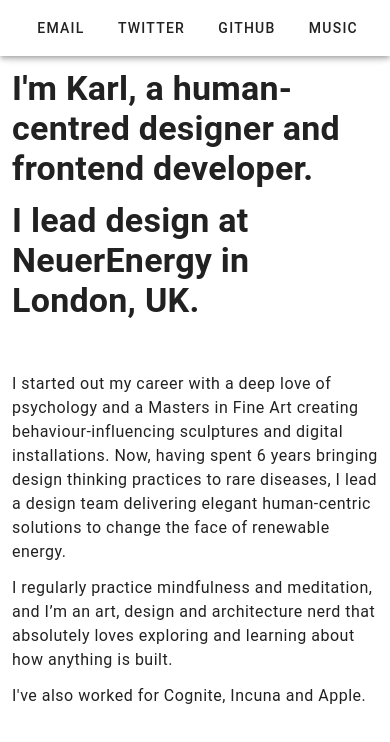
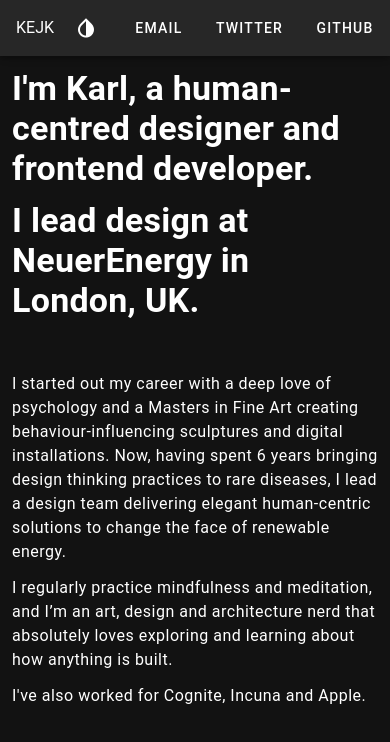
Before and after one commit to kemiljk/kejk_vue_rebuild, a Vue app: page / in a window 390 px wide. Shown: the top 742 px of the page. Built offline with nearby package versions, Linux system fonts and the light colour scheme.

Commit message:
Added in dark/light toggle and replaced SVG logo with text for better responsiveness

```diff
--- a/public/index.html
+++ b/public/index.html
@@ -7,6 +7,7 @@
     <link rel="icon" href="<%= BASE_URL %>favicon.ico">
     <title><%= htmlWebpackPlugin.options.title %></title>
     <link href="https://fonts.googleapis.com/css?family=Karla:400,700&display=swap" rel="stylesheet">
+    <link href="https://fonts.googleapis.com/css?family=Montserrat:800&display=swap" rel="stylesheet">
     <link rel="stylesheet" href="https://cdn.jsdelivr.net/npm/@mdi/font@latest/css/materialdesignicons.min.css">
   </head>
   <body>
--- a/src/App.vue
+++ b/src/App.vue
@@ -1,31 +1,27 @@
 <template>
   <v-app>
-    <v-app-bar app color="white" dark>
+    <v-app-bar app>
       <div class="d-flex align-center">
-        <v-img
-          alt="KEJK"
-          class="shrink mt-1 hidden-sm-and-down"
-          contain
-          min-width="100"
-          src="../src/assets/logo.svg"
-          width="100"
-        />
+        <span class="logo">KEJK</span>
       </div>
       <v-spacer></v-spacer>
-      <v-btn href="mailto:hi@kejk.co" target="_blank" text light>
+      <v-btn @click="toggleTheme" text>
+        <v-icon>mdi-invert-colors</v-icon>
+      </v-btn>
+      <v-btn href="mailto:hi@kejk.co" target="_blank" text>
         <span>Email</span>
       </v-btn>
-      <v-btn href="https://www.twitter.com/_kejk" target="_blank" text light>
+      <v-btn href="https://www.twitter.com/_kejk" target="_blank" text>
         <span>Twitter</span>
       </v-btn>
-      <v-btn href="https://github.com/kemiljk" target="_blank" text light>
+      <v-btn href="https://github.com/kemiljk" target="_blank" text>
         <span>Github</span>
       </v-btn>
       <v-btn
         href="https://music.apple.com/gb/album/cornerstone/1300802348"
         target="_blank"
         text
-        light
+
       >
         <span>Music</span>
       </v-btn>
@@ -42,11 +38,15 @@ import About from "./components/About";
 
 export default {
   name: "App",
-
   components: {
     About
   },
-
+  methods: {
+    toggleTheme() {
+      this.$vuetify.theme.dark = !this.$vuetify.theme.dark
+      this.image
+    }
+  },
   data: () => ({
     //
   })
--- a/src/plugins/vuetify.js
+++ b/src/plugins/vuetify.js
@@ -1,7 +1,10 @@
-import Vue from 'vue';
-import Vuetify from 'vuetify/lib';
+import Vue from "vue";
+import Vuetify from "vuetify/lib";
 
 Vue.use(Vuetify);
 
 export default new Vuetify({
+  theme: {
+    dark: true
+  }
 });
--- a/src/scss/variables.scss
+++ b/src/scss/variables.scss
@@ -1,2 +1,7 @@
 $body-font-family: 'Karla';
 $heading-font-family: 'Karla';
+
+.logo {
+    font-family: 'Montserrat';
+    font-size: 3rem;
+}
```
Also changed, not shown: src/assets/logo.svg.
